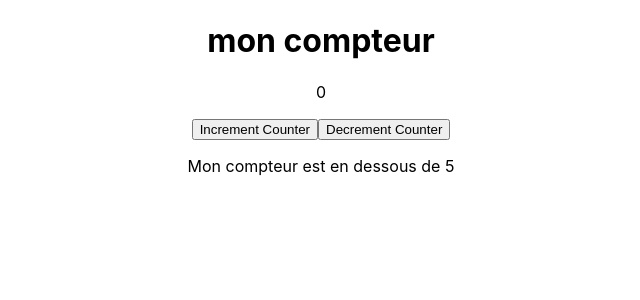
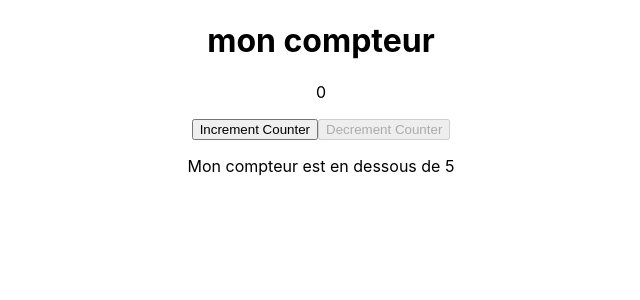
Before and after one commit to nattther/React-App, a React (Create React App) app: page / in a window 1280 px wide. Shown: the top 300 px of the page, without its empty margins (319-959 px from the left). Built offline with nearby package versions, Linux system fonts and the light colour scheme.

Commit message:
:refactor: add minvalue.

```diff
--- a/src/Counter.js
+++ b/src/Counter.js
@@ -28,7 +28,7 @@ function Counter({limiteValue , maxValue , minValue}) {
     <>
       <p>{counter}</p>
       <button disabled={counter >=maxValue}  onClick={increment}> Increment Counter </button>
-      <button onClick={decrement}> Decrement Counter </button>
+      <button disabled={counter <= minValue} onClick={decrement}> Decrement Counter </button>
       {counter !== limiteValue && (
         <>
           {" "}
```
